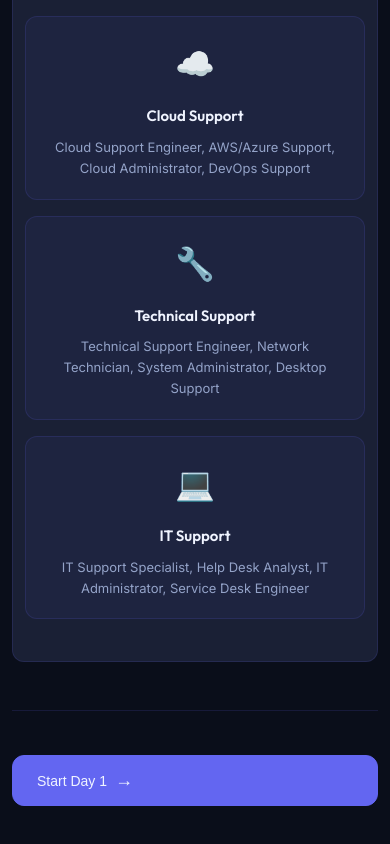
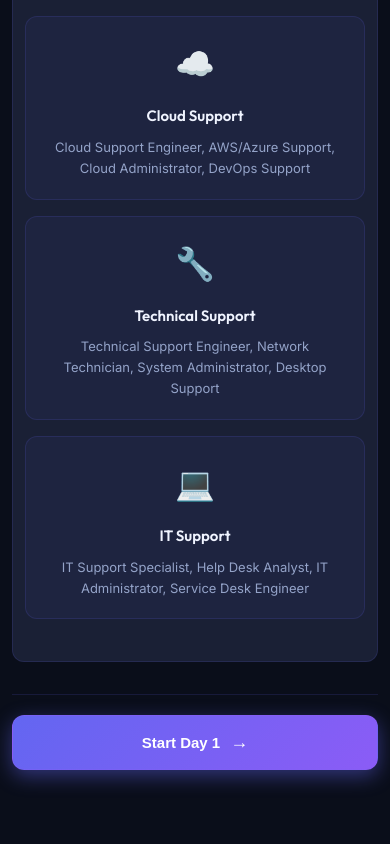
Before and after one commit to Imranhub786/TechFin, a website: page ebooks/index.html in a window 390 px wide. Shown: the part 2667-3511 px from the top of the page. Before the commit the page ends 3489 px from the top, so only its background shows below. Drawn offline with Linux system fonts and the light colour scheme.

Commit message:
Fix bottom Next button cutoff and visibility across all mobile and tablet devices

```diff
--- a/ebooks/styles.css
+++ b/ebooks/styles.css
@@ -324,7 +324,7 @@ body {
 .main-content {
     margin-left: var(--sidebar-width);
     margin-top: var(--header-height);
-    padding: 40px;
+    padding: 40px 40px 140px 40px;
     min-height: calc(100vh - var(--header-height));
     position: relative;
     z-index: 1;
@@ -899,45 +899,66 @@ tbody tr:last-child td {
 .nav-buttons {
     display: flex;
     justify-content: space-between;
+    align-items: center;
     margin-top: 48px;
     padding-top: 32px;
+    margin-bottom: 60px;
     border-top: 1px solid var(--border-color);
+    gap: 16px;
+}
+
+.nav-buttons > div:empty {
+    display: none;
 }
 
 .nav-btn {
-    display: flex;
-    align-items: center;
-    gap: 8px;
-    padding: 14px 24px;
+    display: inline-flex;
+    align-items: center;
+    justify-content: center;
+    gap: 10px;
+    padding: 14px 28px;
+    min-height: 52px;
     background: var(--bg-card);
     border: 1px solid var(--border-color);
     border-radius: var(--radius-md);
     color: var(--text-primary);
-    font-size: 14px;
-    font-weight: 500;
+    font-size: 15px;
+    font-weight: 600;
     cursor: pointer;
     transition: all 0.3s ease;
     text-decoration: none;
+    box-sizing: border-box;
+    -webkit-tap-highlight-color: transparent;
 }
 
 .nav-btn:hover {
     background: var(--bg-card-hover);
     border-color: var(--border-glow);
     box-shadow: var(--shadow-glow);
+    transform: translateY(-2px);
 }
 
 .nav-btn.primary {
-    background: var(--accent-1);
-    border-color: var(--accent-1);
+    background: linear-gradient(135deg, #6366f1, #8b5cf6);
+    border-color: rgba(139, 92, 246, 0.4);
+    color: #ffffff;
+    box-shadow: 0 4px 18px rgba(99, 102, 241, 0.4);
 }
 
 .nav-btn.primary:hover {
-    background: var(--accent-2);
-    border-color: var(--accent-2);
+    background: linear-gradient(135deg, #4f46e5, #7c3aed);
+    border-color: rgba(139, 92, 246, 0.6);
+    box-shadow: 0 8px 26px rgba(99, 102, 241, 0.55);
+    transform: translateY(-2px);
 }
 
 .nav-btn .arrow {
     font-size: 18px;
+    transition: transform 0.2s ease;
+}
+
+.nav-btn:hover .arrow {
+    transform: translateX(4px);
 }
 
 /* ===== QUICK TIP ===== */
@@ -1074,6 +1095,7 @@ tbody tr:last-child td {
 
     .main-content {
         margin-left: 0;
+        padding: 32px 24px 150px 24px;
     }
 
     .menu-toggle {
@@ -1124,7 +1146,7 @@ tbody tr:last-child td {
     }
 
     .main-content {
-        padding: 20px;
+        padding: 24px 16px 160px 16px !important;
     }
 
     .hero {
@@ -1145,7 +1167,22 @@ tbody tr:last-child td {
 
     .nav-buttons {
         flex-direction: column;
-        gap: 12px;
+        gap: 14px;
+        margin-top: 36px;
+        padding-top: 24px;
+        margin-bottom: 70px;
+        width: 100%;
+    }
+
+    .nav-buttons .nav-btn {
+        width: 100%;
+        min-height: 52px;
+        justify-content: center;
+        text-align: center;
+        padding: 15px 20px;
+        font-size: 15px;
+        font-weight: 600;
+        border-radius: 12px;
     }
 
     .hero-stats {
@@ -1155,7 +1192,7 @@ tbody tr:last-child td {
 
 @media (max-width: 480px) {
     .main-content {
-        padding: 16px 12px;
+        padding: 16px 12px calc(180px + env(safe-area-inset-bottom, 30px)) 12px !important;
     }
     .header-content {
         padding: 0 12px;
@@ -1204,6 +1241,25 @@ tbody tr:last-child td {
     .terminal-body {
         padding: 14px 10px;
         font-size: 12px;
+    }
+    .nav-buttons {
+        flex-direction: column;
+        gap: 14px;
+        margin-top: 32px;
+        padding-top: 20px;
+        margin-bottom: 80px;
+        width: 100%;
+    }
+    .nav-buttons .nav-btn {
+        width: 100%;
+        min-height: 54px;
+        justify-content: center;
+        text-align: center;
+        padding: 16px 20px;
+        font-size: 15px;
+        font-weight: 700;
+        border-radius: 12px;
+        box-shadow: 0 6px 20px rgba(99, 102, 241, 0.45);
     }
 }
 
```
Also changed, not shown: css/styles.css (+35 -0 lines), ebooks/networking-fundamentals.html (+1 -1 lines).
